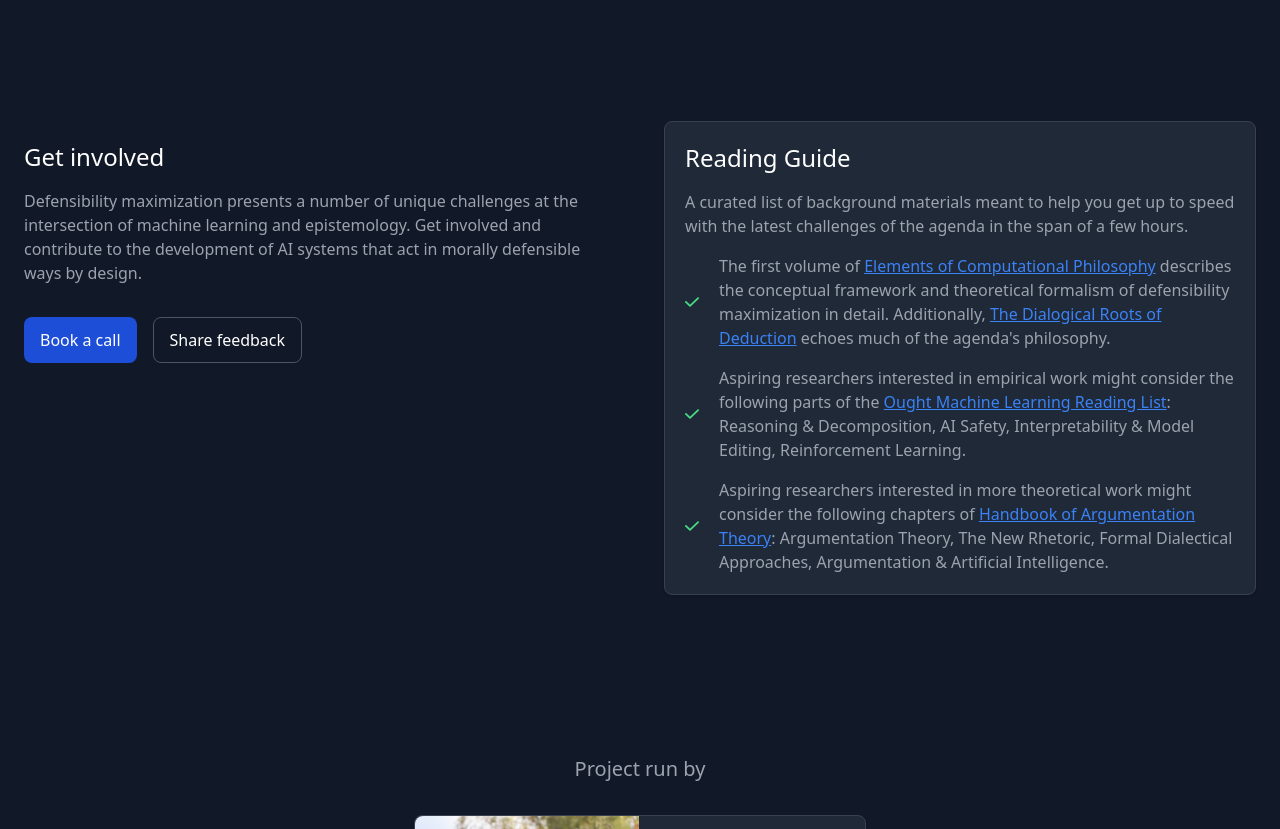
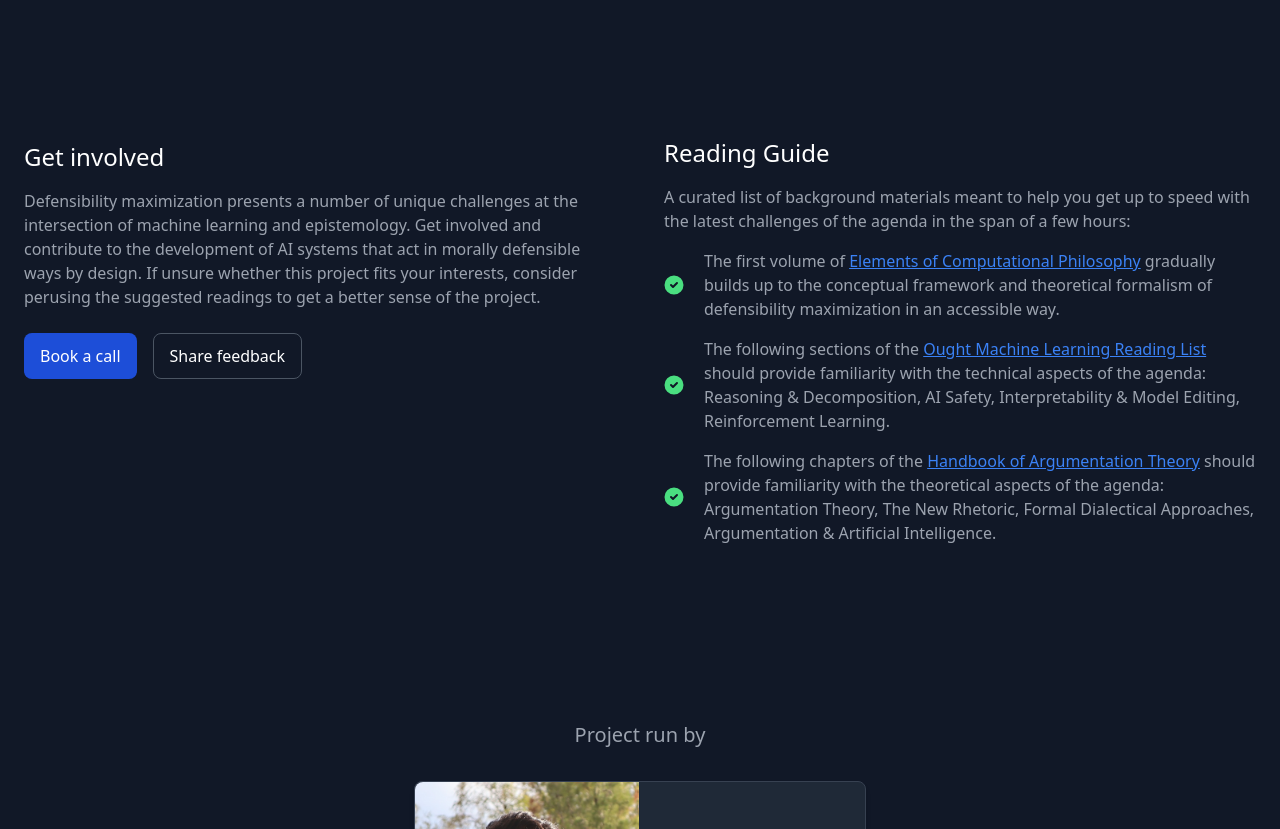
Before and after one commit to paulbricman/defensibility, a plain HTML site: page index.html in a window 1280 px wide. Shown: the part 1660-2489 px from the top of the page. Drawn offline with nearby package versions, Linux system fonts and the light colour scheme.

Commit message:
fix: readings layout

```diff
--- a/index.html
+++ b/index.html
@@ -259,7 +259,7 @@
             <div class="grid text-left md:grid-cols-2 gap-12">
                 <div class="max-w-screen-md">
                     <h2 class="pt-5 mb-4 text-2xl font-medium text-gray-900 dark:text-white">Get involved</h2>
-                    <p class="mb-8 text-base font-normal text-gray-500 dark:text-gray-400">Defensibility maximization presents a number of unique challenges at the intersection of machine learning and epistemology. Get involved and contribute to the development of AI systems that act in morally defensible ways by design.</p>
+                    <p class="mb-6 text-base font-normal text-gray-500 dark:text-gray-400">Defensibility maximization presents a number of unique challenges at the intersection of machine learning and epistemology. Get involved and contribute to the development of AI systems that act in morally defensible ways by design. If unsure whether this project fits your interests, consider perusing the suggested readings to get a better sense of the project.</p>
                     <div class="flex flex-col space-y-4 sm:flex-row sm:space-y-0 sm:space-x-4">
                         <a href="https://calendly.com/paulbricman/short-call" class="inline-flex items-center justify-center px-4 py-2.5 text-base font-medium text-center text-white bg-primary-700 rounded-lg hover:bg-primary-800 focus:ring-4 focus:ring-primary-300 dark:focus:ring-primary-900">
                             Book a call
@@ -269,29 +269,29 @@
                         </a>
                     </div>
                 </div>
-                <div class="block p-5 bg-white border border-gray-200 rounded-lg shadow dark:bg-gray-800 dark:border-gray-700 ">
+                <div class="py-4 block">
                     <span class="flex items-center text-2xl font-medium text-gray-900 dark:text-white mb-4">
                         <p>Reading Guide</p>
                     </span>
-                    <p class="mb-4 text-gray-500 dark:text-gray-400">A curated list of background materials meant to help you get up to speed with the latest challenges of the agenda in the span of a few hours.</p>
+                        <p class="mb-4 text-gray-500 dark:text-gray-400">A curated list of background materials meant to help you get up to speed with the latest challenges of the agenda in the span of a few hours:</p>
                     <ul class="space-y-4 text-left text-gray-500 dark:text-gray-400">
-                        <li class="flex items-center space-x-5">
-                             <svg class="flex-shrink-0 w-3.5 h-3.5 text-green-500 dark:text-green-400" aria-hidden="true" xmlns="http://www.w3.org/2000/svg" fill="none" viewBox="0 0 16 12">
-                                <path stroke="currentColor" stroke-linecap="round" stroke-linejoin="round" stroke-width="2" d="M1 5.917 5.724 10.5 15 1.5"/>
-                             </svg>
-                            <span>The first volume of <a href="https://compphil.github.io/" class="font-medium text-blue-600 underline dark:text-blue-500 hover:no-underline">Elements of Computational Philosophy</a> describes the conceptual framework and theoretical formalism of defensibility maximization in detail. Additionally, <a href="https://www.goodreads.com/book/show/55475236-the-dialogical-roots-of-deduction" class="font-medium text-blue-600 underline dark:text-blue-500 hover:no-underline">The Dialogical Roots of Deduction</a> echoes much of the agenda's philosophy.</span>
+                        <li class="flex items-center space-x-3">
+                             <svg class="w-5 h-5 mr-2 text-green-500 dark:text-green-400 flex-shrink-0" aria-hidden="true" xmlns="http://www.w3.org/2000/svg" fill="currentColor" viewBox="0 0 20 20">
+                                <path d="M10 .5a9.5 9.5 0 1 0 9.5 9.5A9.51 9.51 0 0 0 10 .5Zm3.707 8.207-4 4a1 1 0 0 1-1.414 0l-2-2a1 1 0 0 1 1.414-1.414L9 10.586l3.293-3.293a1 1 0 0 1 1.414 1.414Z"/>
+                            </svg>
+                            <span>The first volume of <a href="https://compphil.github.io/" class="font-medium text-blue-600 underline dark:text-blue-500 hover:no-underline">Elements of Computational Philosophy</a> gradually builds up to the conceptual framework and theoretical formalism of defensibility maximization in an accessible way.</span>
                         </li>
-                        <li class="flex items-center space-x-5">
-                            <svg class="flex-shrink-0 w-3.5 h-3.5 text-green-500 dark:text-green-400" aria-hidden="true" xmlns="http://www.w3.org/2000/svg" fill="none" viewBox="0 0 16 12">
-                                <path stroke="currentColor" stroke-linecap="round" stroke-linejoin="round" stroke-width="2" d="M1 5.917 5.724 10.5 15 1.5"/>
-                             </svg>
-                            <span>Aspiring researchers interested in empirical work might consider the following parts of the <a href="https://docs.google.com/document/d/1Z1mQ47FqzNBzNvalWgSnyGph7A4Q7MndOEqsqv_mto0/edit" class="font-medium text-blue-600 underline dark:text-blue-500 hover:no-underline">Ought Machine Learning Reading List</a>: Reasoning & Decomposition, AI Safety, Interpretability & Model Editing, Reinforcement Learning.</span>
+                        <li class="flex items-center space-x-3">
+                             <svg class="w-5 h-5 mr-2 text-green-500 dark:text-green-400 flex-shrink-0" aria-hidden="true" xmlns="http://www.w3.org/2000/svg" fill="currentColor" viewBox="0 0 20 20">
+                                <path d="M10 .5a9.5 9.5 0 1 0 9.5 9.5A9.51 9.51 0 0 0 10 .5Zm3.707 8.207-4 4a1 1 0 0 1-1.414 0l-2-2a1 1 0 0 1 1.414-1.414L9 10.586l3.293-3.293a1 1 0 0 1 1.414 1.414Z"/>
+                            </svg>
+                            <span>The following sections of the <a href="https://docs.google.com/document/d/1Z1mQ47FqzNBzNvalWgSnyGph7A4Q7MndOEqsqv_mto0/edit" class="font-medium text-blue-600 underline dark:text-blue-500 hover:no-underline">Ought Machine Learning Reading List</a> should provide familiarity with the technical aspects of the agenda: Reasoning & Decomposition, AI Safety, Interpretability & Model Editing, Reinforcement Learning.</span>
                         </li>
-                        <li class="flex items-center space-x-5">
-                            <svg class="flex-shrink-0 w-3.5 h-3.5 text-green-500 dark:text-green-400" aria-hidden="true" xmlns="http://www.w3.org/2000/svg" fill="none" viewBox="0 0 16 12">
-                                <path stroke="currentColor" stroke-linecap="round" stroke-linejoin="round" stroke-width="2" d="M1 5.917 5.724 10.5 15 1.5"/>
-                             </svg>
-                             <span>Aspiring researchers interested in more theoretical work might consider the following chapters of <a href="https://link.springer.com/referencework/10.1007/978-90-481-9473-5" class="font-medium text-blue-600 underline dark:text-blue-500 hover:no-underline">Handbook of Argumentation Theory</a>: Argumentation Theory, The New Rhetoric, Formal Dialectical Approaches, Argumentation & Artificial Intelligence.</span>
+                        <li class="flex items-center space-x-3">
+                             <svg class="w-5 h-5 mr-2 text-green-500 dark:text-green-400 flex-shrink-0" aria-hidden="true" xmlns="http://www.w3.org/2000/svg" fill="currentColor" viewBox="0 0 20 20">
+                                <path d="M10 .5a9.5 9.5 0 1 0 9.5 9.5A9.51 9.51 0 0 0 10 .5Zm3.707 8.207-4 4a1 1 0 0 1-1.414 0l-2-2a1 1 0 0 1 1.414-1.414L9 10.586l3.293-3.293a1 1 0 0 1 1.414 1.414Z"/>
+                            </svg>
+                             <span>The following chapters of the <a href="https://link.springer.com/referencework/10.1007/978-90-481-9473-5" class="font-medium text-blue-600 underline dark:text-blue-500 hover:no-underline">Handbook of Argumentation Theory</a> should provide familiarity with the theoretical aspects of the agenda: Argumentation Theory, The New Rhetoric, Formal Dialectical Approaches, Argumentation & Artificial Intelligence.</span>
                         </li>
                     </ul>
                 </div>
```
